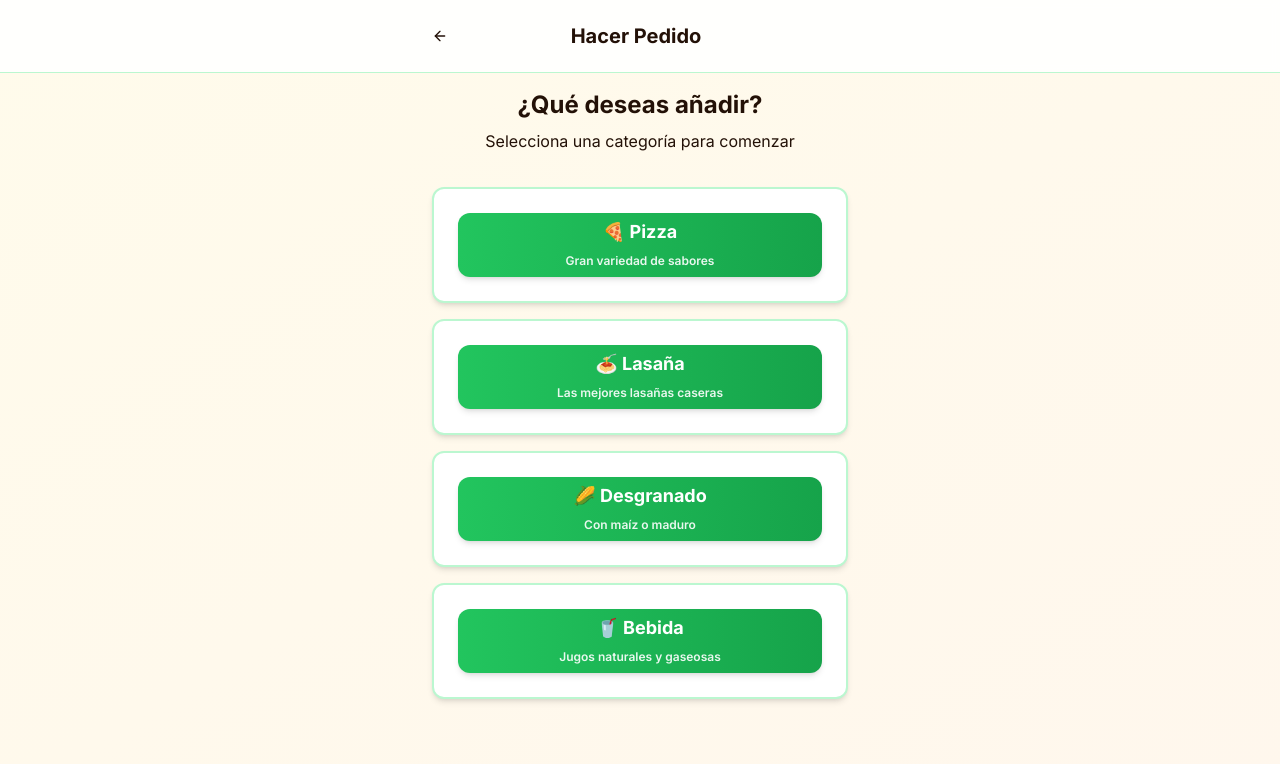
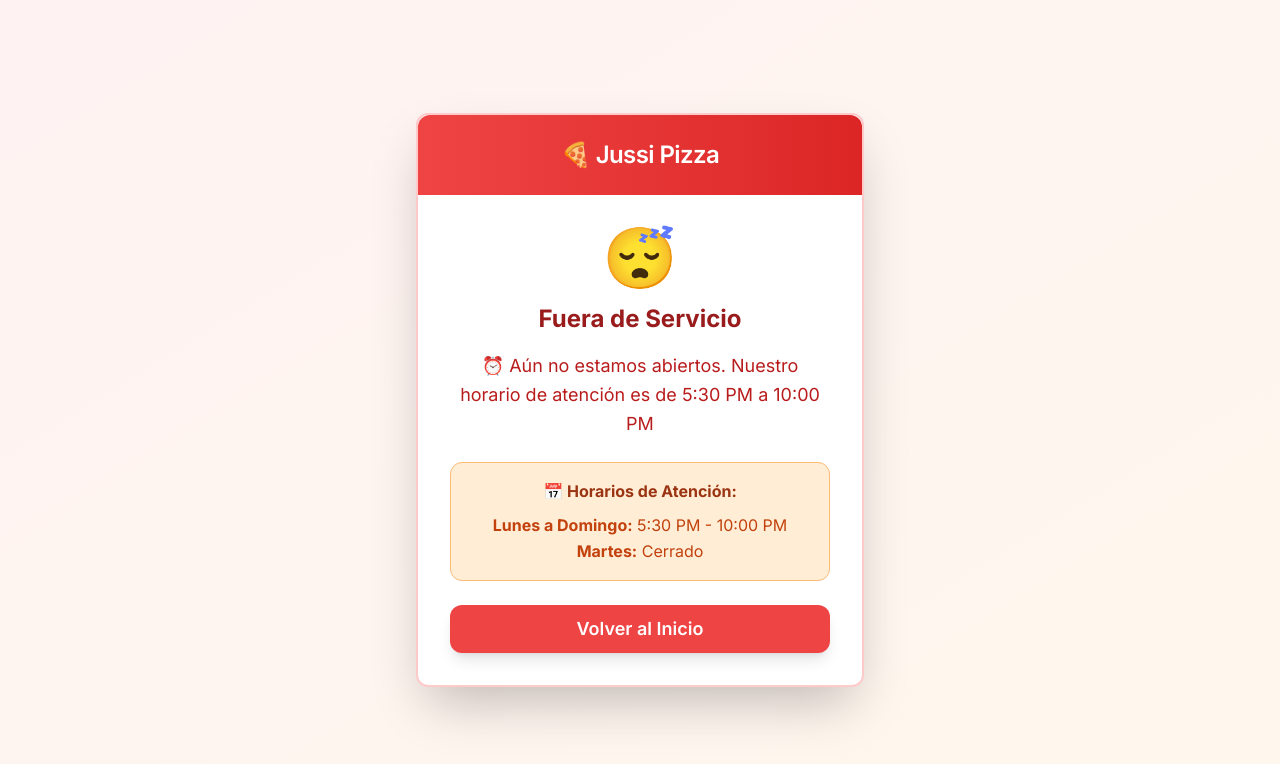
Before and after one commit to josuegallego/JussiPizza, a Next.js app: page /pedido in a window 1280 px wide. Both pictures are taken after a click on the button "Hacer pedido". Shown: the top 764 px of the page. Built offline with nearby package versions, Linux system fonts and the light colour scheme.

Commit message:
cerrar pedidos por horas

```diff
--- a/app/pedido/components/order-flow.tsx
+++ b/app/pedido/components/order-flow.tsx
@@ -49,73 +49,73 @@ export function OrderFlow({ onBack }: OrderFlowProps) {
   const [outOfServiceMessage, setOutOfServiceMessage] = useState("")
 
 
-  // const checkBusinessHours = () => {
-  //   const now = new Date()
-  //   const currentDay = now.getDay() // 0 = Sunday, 1 = Monday, 2 = Tuesday, etc.
-  //   const currentHour = now.getHours()
-  //   const currentMinute = now.getMinutes()
-  //   const currentTime = currentHour + currentMinute / 60
+  const checkBusinessHours = () => {
+    const now = new Date()
+    const currentDay = now.getDay() // 0 = Sunday, 1 = Monday, 2 = Tuesday, etc.
+    const currentHour = now.getHours()
+    const currentMinute = now.getMinutes()
+    const currentTime = currentHour + currentMinute / 60
 
-  //   // Check if it's Tuesday (day 2)
-  //   if (currentDay === 2) {
-  //     setIsOutOfService(true)
-  //     setOutOfServiceMessage("🚫 Los martes no tenemos servicio. ¡Te esperamos mañana a partir de las 5:30 PM!")
-  //     return false
-  //   }
+    // Check if it's Tuesday (day 2)
+    if (currentDay === 2) {
+      setIsOutOfService(true)
+      setOutOfServiceMessage("🚫 Los martes no tenemos servicio. ¡Te esperamos mañana a partir de las 5:30 PM!")
+      return false
+    }
 
-  //   // Check if it's before 5:30 PM (17:30)
-  //   if (currentTime < 17.5) {
-  //     setIsOutOfService(true)
-  //     setOutOfServiceMessage("⏰ Aún no estamos abiertos. Nuestro horario de atención es de 5:30 PM a 10:00 PM")
-  //     return false
-  //   }
+    // Check if it's before 5:30 PM (17:30)
+    if (currentTime < 17.5) {
+      setIsOutOfService(true)
+      setOutOfServiceMessage("⏰ Aún no estamos abiertos. Nuestro horario de atención es de 5:30 PM a 10:00 PM")
+      return false
+    }
 
-  //   // Check if it's after 10:00 PM (22:00)
-  //   if (currentTime >= 22) {
-  //     setIsOutOfService(true)
-  //     setOutOfServiceMessage("🌙 Ya cerramos por hoy. Nuestro horario de atención es de 5:30 PM a 10:00 PM")
-  //     return false
-  //   }
+    // Check if it's after 10:00 PM (22:00)
+    if (currentTime >= 22) {
+      setIsOutOfService(true)
+      setOutOfServiceMessage("🌙 Ya cerramos por hoy. Nuestro horario de atención es de 5:30 PM a 10:00 PM")
+      return false
+    }
 
-  //   setIsOutOfService(false)
-  //   return true
-  // }
+    setIsOutOfService(false)
+    return true
+  }
 
-  // useEffect(() => {
-  //   checkBusinessHours()
-  // }, [])
+  useEffect(() => {
+    checkBusinessHours()
+  }, [])
 
-  // // Out of Service Modal
-  // if (isOutOfService) {
-  //   return (
-  //     <div className="min-h-screen bg-gradient-to-br from-red-50 to-orange-50 flex items-center justify-center p-4">
-  //       <Card className="w-full max-w-md border-2 border-red-200 shadow-2xl">
-  //         <CardHeader className="text-center bg-gradient-to-r from-red-500 to-red-600 text-white rounded-t-lg">
-  //           <CardTitle className="text-2xl">🍕 Jussi Pizza</CardTitle>
-  //         </CardHeader>
-  //         <CardContent className="p-8 text-center">
-  //           <div className="text-6xl mb-4">😴</div>
-  //           <h2 className="text-2xl font-bold text-red-800 mb-4">Fuera de Servicio</h2>
-  //           <p className="text-red-700 mb-6 text-lg leading-relaxed">{outOfServiceMessage}</p>
-  //           <div className="bg-orange-100 border border-orange-300 rounded-lg p-4 mb-6">
-  //             <h3 className="font-bold text-orange-800 mb-2">📅 Horarios de Atención:</h3>
-  //             <p className="text-orange-700">
-  //               <strong>Lunes a Domingo:</strong> 5:30 PM - 10:00 PM
-  //               <br />
-  //               <strong>Martes:</strong> Cerrado
-  //             </p>
-  //           </div>
-  //           <Button
-  //             onClick={onBack}
-  //             className="w-full h-12 text-lg font-semibold bg-red-500 hover:bg-red-600 text-white rounded-xl shadow-lg"
-  //           >
-  //             Volver al Inicio
-  //           </Button>
-  //         </CardContent>
-  //       </Card>
-  //     </div>
-  //   )
-  // }
+  // Out of Service Modal
+  if (isOutOfService) {
+    return (
+      <div className="min-h-screen bg-gradient-to-br from-red-50 to-orange-50 flex items-center justify-center p-4">
+        <Card className="w-full max-w-md border-2 border-red-200 shadow-2xl">
+          <CardHeader className="text-center bg-gradient-to-r from-red-500 to-red-600 text-white rounded-t-lg">
+            <CardTitle className="text-2xl">🍕 Jussi Pizza</CardTitle>
+          </CardHeader>
+          <CardContent className="p-8 text-center">
+            <div className="text-6xl mb-4">😴</div>
+            <h2 className="text-2xl font-bold text-red-800 mb-4">Fuera de Servicio</h2>
+            <p className="text-red-700 mb-6 text-lg leading-relaxed">{outOfServiceMessage}</p>
+            <div className="bg-orange-100 border border-orange-300 rounded-lg p-4 mb-6">
+              <h3 className="font-bold text-orange-800 mb-2">📅 Horarios de Atención:</h3>
+              <p className="text-orange-700">
+                <strong>Lunes a Domingo:</strong> 5:30 PM - 10:00 PM
+                <br />
+                <strong>Martes:</strong> Cerrado
+              </p>
+            </div>
+            <Button
+              onClick={onBack}
+              className="w-full h-12 text-lg font-semibold bg-red-500 hover:bg-red-600 text-white rounded-xl shadow-lg"
+            >
+              Volver al Inicio
+            </Button>
+          </CardContent>
+        </Card>
+      </div>
+    )
+  }
 
   const addItem = (item: OrderItem) => {
     setOrderItems((prev) => [...prev, { ...item, id: Date.now().toString() }])
```
